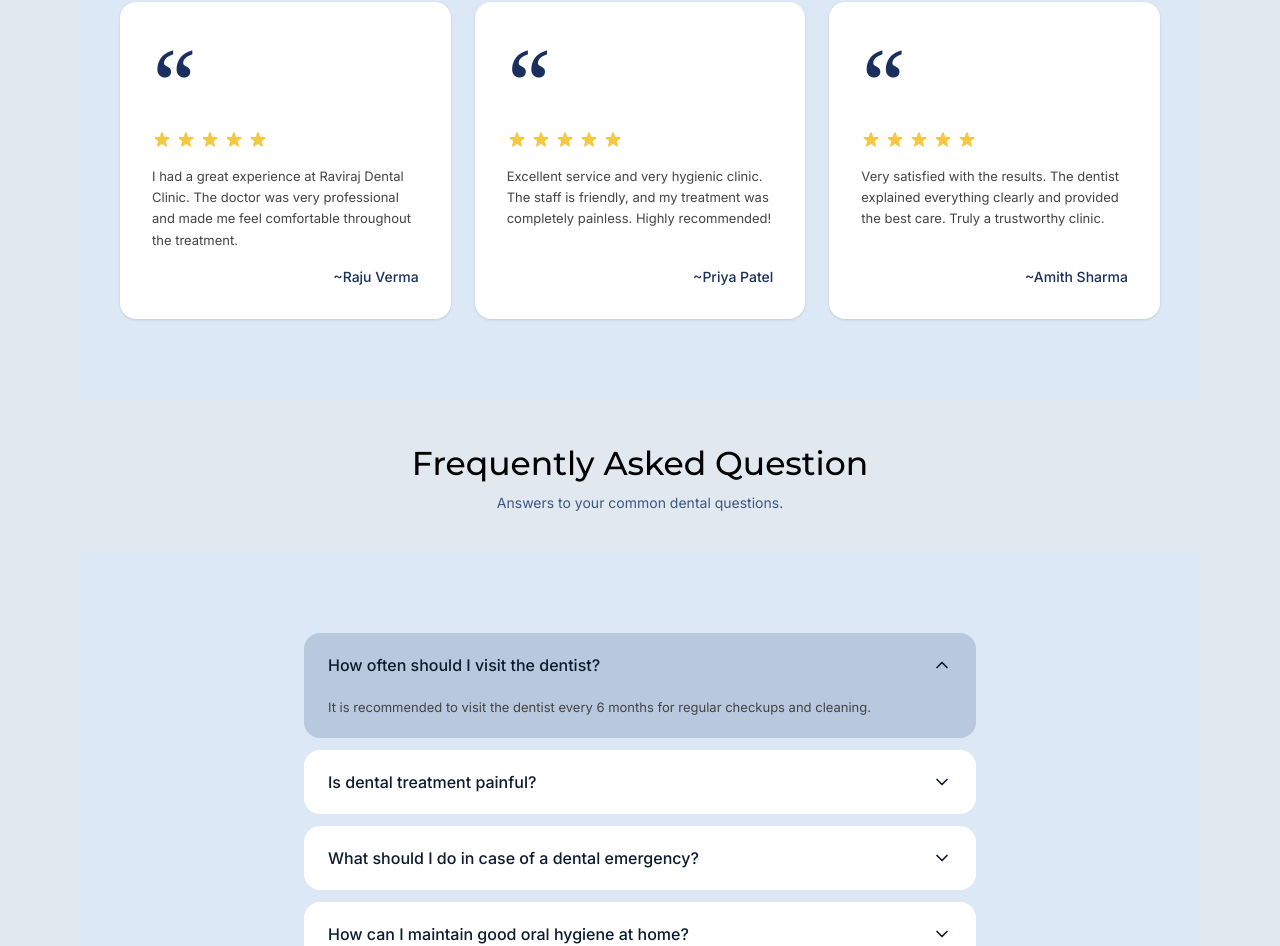
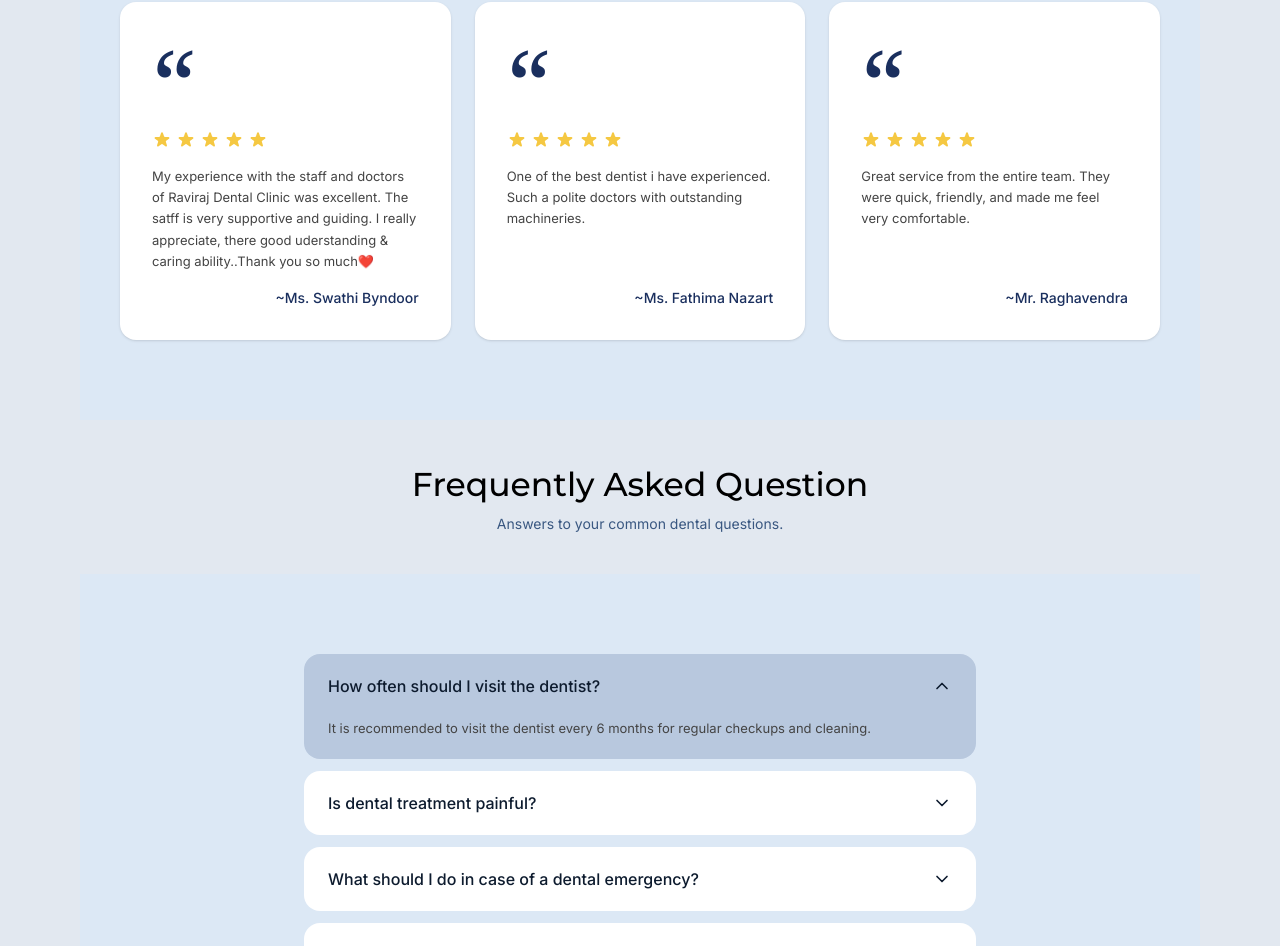
Before and after one commit to chithraksha16/RavirajDentalClinic, a Next.js app: page / in a window 1280 px wide. Shown: the part 6328-7274 px from the top of the page. Built offline with nearby package versions, Linux system fonts and the light colour scheme.

Commit message:
updated reviews

```diff
--- a/app/page.tsx
+++ b/app/page.tsx
@@ -629,16 +629,16 @@ export default function Home() {
           <div className="max-w-6xl mx-auto grid grid-cols-1 sm:grid-cols-2 lg:grid-cols-3 gap-4 sm:gap-5 lg:gap-6">
             {[
               {
-                review: "I had a great experience at Raviraj Dental Clinic. The doctor was very professional and made me feel comfortable throughout the treatment.",
-                name: "Raju Verma",
+                review: "My experience with the staff and doctors of Raviraj Dental Clinic was excellent. The satff is very supportive and guiding. I really appreciate, there good uderstanding & caring ability..Thank you so much❤️",
+                name: "Ms. Swathi Byndoor",
               },
               {
-                review: "Excellent service and very hygienic clinic. The staff is friendly, and my treatment was completely painless. Highly recommended!",
-                name: "Priya Patel",
+                review: "One of the best dentist i have experienced. Such a polite doctors with outstanding machineries.",
+                name: "Ms. Fathima Nazart",
               },
               {
-                review: "Very satisfied with the results. The dentist explained everything clearly and provided the best care. Truly a trustworthy clinic.",
-                name: "Amith Sharma",
+                review: "Great service from the entire team. They were quick, friendly, and made me feel very comfortable.",
+                name: "Mr. Raghavendra",
               },
             ].map(({ review, name }) => (
               <div
```
